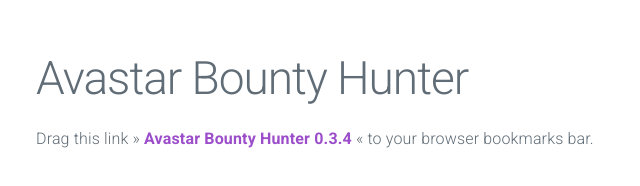
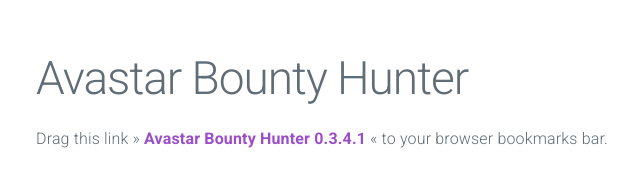
Before and after one commit to kaigani/avastars-bounty-hunter, a plain HTML site: page docs/index.html in a window 1280 px wide. Shown: the full height of the page, 64-704 px from the left. Drawn offline with nearby package versions, Linux system fonts and the light colour scheme.

Commit message:
minor fix

```diff
--- a/docs/index.html
+++ b/docs/index.html
@@ -14,8 +14,8 @@
             <p>&nbsp;</p>
             <h1>Avastar Bounty Hunter</h1>
             <p>Drag this link &raquo;
-                <b><a href='javascript:(()=>{let s = document.createElement("script");s.src = "https://cdn.jsdelivr.net/gh/kaigani/avastars-bounty-hunter@cabdf7791678886660ec565bfc23ca99c2b50210/_bountyHunter_app.min.js";document.head.appendChild(s)})()'>
-                    Avastar Bounty Hunter 0.3.4</a></b> &laquo; to your browser bookmarks bar.</p>
+                <b><a href='javascript:(()=>{let s = document.createElement("script");s.src = "https://cdn.jsdelivr.net/gh/kaigani/avastars-bounty-hunter@3ea2810ddbc7014f70b8211e02bc4297fb997c49/_bountyHunter_app.min.js";document.head.appendChild(s)})()'>
+                    Avastar Bounty Hunter 0.3.4.1</a></b> &laquo; to your browser bookmarks bar.</p>
         </div>
     </body>
 </html>
```
